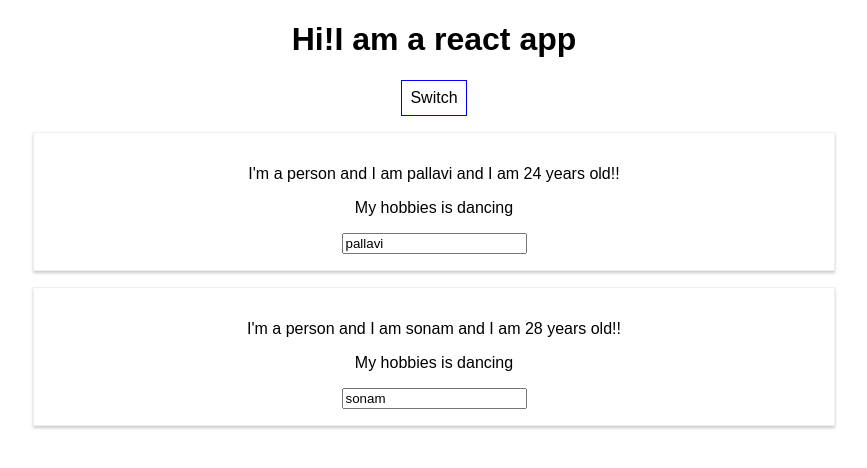
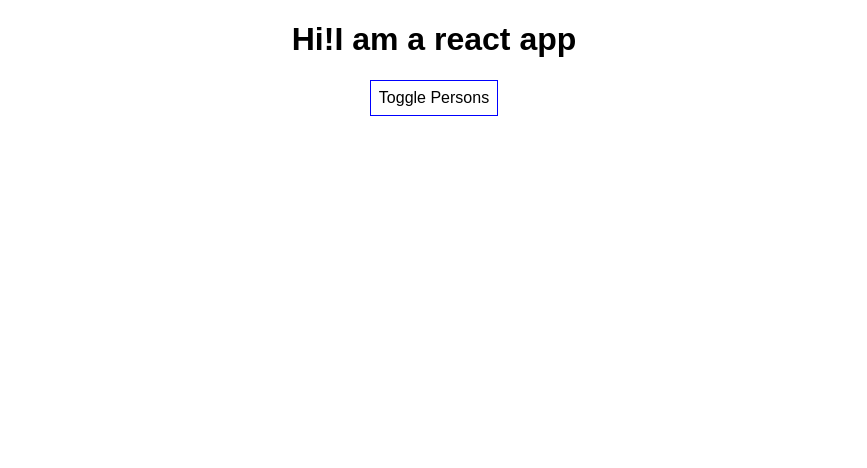
Before and after one commit to Pall104/ReactBurgerOrder, a React (Create React App) app: page / in a window 1280 px wide. Shown: the top 468 px of the page, without its empty margins (206-1073 px from the left). Built offline with nearby package versions, Linux system fonts and the light colour scheme.

Commit message:
working with conditions

```diff
--- a/src/App.js
+++ b/src/App.js
@@ -7,7 +7,9 @@
     persons: [
       { name: 'pallavi', age: 24 },
       { name: 'sonam', age: 28 }
-    ]
+    ],
+    otherState : 'some other state',
+    showPersons: false
   }
   switchNameHandler = (newName) => {
     this.setState({persons: [
@@ -22,6 +24,11 @@
     ]});
   }
 
+  togglePersonsHandler = () =>{
+     const doesShow = this.state.showPersons;
+     this.setState({showPersons: !doesShow});
+  }
+
   render() {
     const style = {
       backgroundColor: 'white',
@@ -30,12 +37,20 @@
       padding: '8px',
       cursor: 'pointer'
     };
+    let persons = null;
+    if(this.state.showPersons){
+      persons = (
+<div>
+      <Person click={this.switchNameHandler.bind(this,'hello')} name={this.state.persons[0].name} age={this.state.persons[0].age}>My hobbies is dancing</Person>
+      <Person name={this.state.persons[1].name} changed={this.nameChangedHandler} age={this.state.persons[1].age}>My hobbies is dancing</Person>
+      </div>
+      );
+    }
    return (
       <div className="App">
       <h1>Hi!I am a react app</h1>
-      <button style={style} onClick={() => this.switchNameHandler('kelan')}>Switch</button>
-      <Person click={this.switchNameHandler.bind(this,'hello')} name={this.state.persons[0].name} age={this.state.persons[0].age}>My hobbies is dancing</Person>
-      <Person name={this.state.persons[1].name} changed={this.nameChangedHandler} age={this.state.persons[1].age}>My hobbies is dancing</Person>
+      <button style={style} onClick={this.togglePersonsHandler}>Toggle Persons</button>
+      {persons}
       </div>
    );
   // return React.createElement('div',{className:'App'},React.createElement('h1',null,'Hi I\'m a React App!!!'));
```
